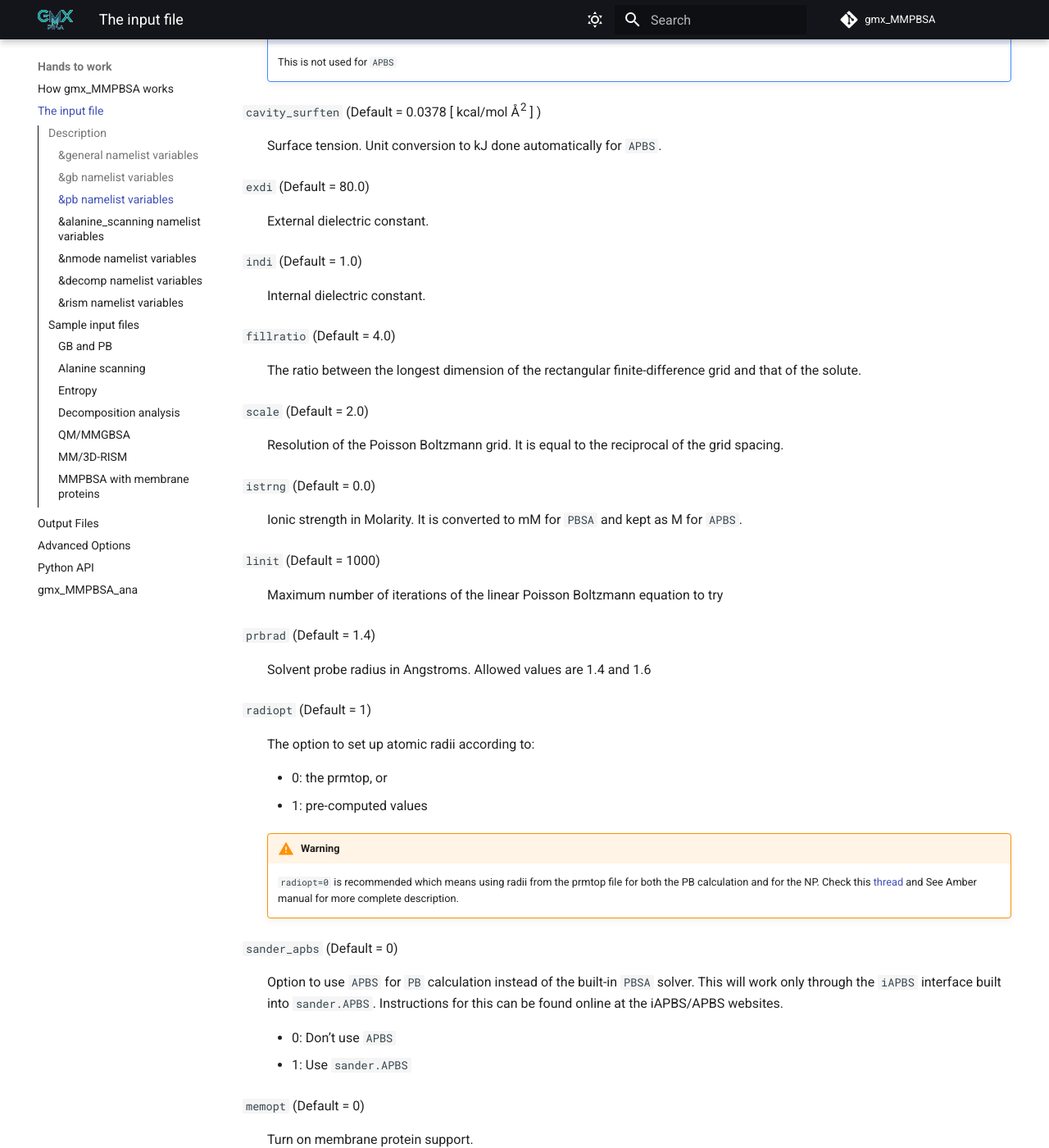
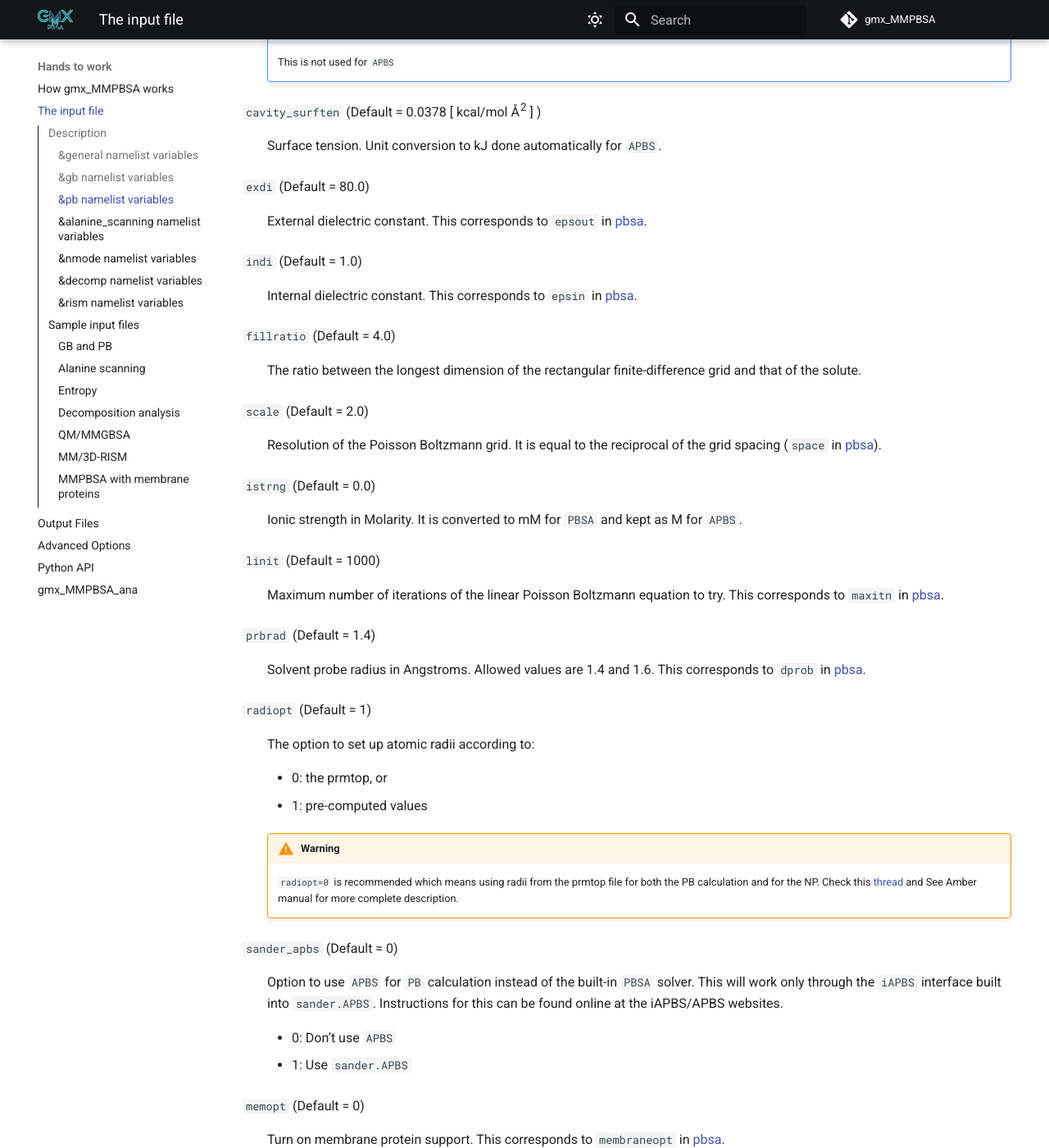
Before and after one commit to Valdes-Tresanco-MS/gmx_MMPBSA, an MkDocs documentation site: the page built from docs/input_file.md, in a window 1280 px wide and 1400 px high, scrolled down 11349 px. Shown: the whole window at 82% size. Built offline with MkDocs 1.6.1 and Material for MkDocs 9.7.7, drawn with Linux system fonts in a browser that asks for light colours; comment, search, counter and statistics services are not loaded; some of the changed text lies outside the part shown.

Commit message:
improve PB documentation

```diff
--- a/docs/input_file.md
+++ b/docs/input_file.md
@@ -438,18 +438,18 @@
     works with a lower number of variables compared to **_sander_**. Nevertheless, **_mmpbsa_py_energy_** will suffice
     for most routine applications of PB.
 
-    **_mmpbsa_py_energy_** variables: `inp`, `smoothopt`, `radiopt`, `npbopt`, `solvopt`,
-    `maxitn`, `nfocus`, `fscale`, `epsin`, `epsout`, `istrng`, `dprob`, `iprob`, `accept`, `fillratio`, `space`,
-    `bcopt`, `eneopt`, `cutnb`, `sprob`, `cavity_surften`, `cavity_offset`
+    **_mmpbsa_py_energy_** variables: `inp`, `smoothopt`, `radiopt`, `npbopt`, `solvopt`, `maxitn (linit)`, `nfocus`,
+    `fscale`, `epsin (indi)`, `epsout (exdi)`, `istrng`, `dprob (prbrad)`, `iprob`, `accept`, `fillratio`,
+    `space (1/scale)`, `bcopt`, `eneopt`, `cutnb`, `sprob`, `cavity_surften`, `cavity_offset`
 
     On the other hand, **_sander_** offers access to all [pbsa][5] functionalities.
 
-    **_sander_** variables: `ntb`, `cut`, `nsnb`, `imin`, `maxcyc`, `ipb`, `inp`, `ioutfm`, `ntx`, `epsin`, `epsout`,
-    `istrng`, `radiopt`, `sprob`, `dprob`, `space`, `maxitn`, `cavity_surften`, `cavity_offset`, `fillratio`,
-    `epsmem`, `membraneopt`, `sasopt`, `mthick`, `maxarcdot`, `solvopt`, `nfocus`, `bcopt`, `eneopt`, `frcopt`,
-    `cutfd`, `cutnb`, `mctrdz`, `poretype`, `npbverb`, `npbopt`, `pbtemp0`, `iprob`, `arcres`, `mprob`, `accept`,
-    `nbuffer`, `npbgrid`, `scalec`, `nsnba`, `phiout`, `phiform`, `decompopt`, `use_rmin`, `vprob`, `rhow_effect`,
-    `use_sav`, `maxsph`
+    **_sander_** variables: `ntb`, `cut`, `nsnb`, `imin`, `maxcyc`, `ipb`, `inp`, `ioutfm`, `ntx`, `epsin (indi)`,
+    `epsout (exdi)`, `istrng`, `radiopt`, `sprob`, `dprob (prbrad)`, `space (1/scale)`, `maxitn (linit)`,
+    `cavity_surften`, `cavity_offset`, `fillratio`, `epsmem (emen)`, `membraneopt (memopt)`, `sasopt`, `mthick`,
+    `maxarcdot`, `solvopt`, `nfocus`, `bcopt`, `eneopt`, `frcopt`, `cutfd`, `cutnb`, `mctrdz`, `poretype`, `npbverb`,
+    `npbopt`, `pbtemp0`, `iprob`, `arcres`, `mprob`, `accept`, `nbuffer`, `npbgrid`, `scalec`, `nsnba`, `phiout`,
+    `phiform`, `decompopt`, `use_rmin`, `vprob`, `rhow_effect`, `use_sav`, `maxsph`
 
     Hereafter, a selected group of variables is presented, which should suffice for most PB calculations.  The default
     values for these parameters are appropriate for most calculations on solvated molecular systems. Also note that
@@ -493,25 +493,26 @@
 :   Surface tension. Unit conversion to kJ done automatically for `APBS`.
 
 `exdi` (Default = 80.0)
-:   External dielectric constant.
+:   External dielectric constant. This corresponds to `epsout` in [pbsa][5].
 
 `indi` (Default = 1.0)
-:   Internal dielectric constant.
+:   Internal dielectric constant. This corresponds to `epsin` in [pbsa][5].
 
 `fillratio` (Default = 4.0)
 :   The ratio between the longest dimension of the rectangular finite-difference grid and that of the solute.
 
 `scale` (Default = 2.0)
-:   Resolution of the Poisson Boltzmann grid. It is equal to the reciprocal of the grid spacing.
+:   Resolution of the Poisson Boltzmann grid. It is equal to the reciprocal of the grid spacing (`space` in [pbsa][5]).
 
 `istrng` (Default = 0.0)
 :   Ionic strength in Molarity. It is converted to mM for `PBSA` and kept as M for `APBS`.
 
 `linit` (Default = 1000)
-:   Maximum number of iterations of the linear Poisson Boltzmann equation to try
+:   Maximum number of iterations of the linear Poisson Boltzmann equation to try. This corresponds to `maxitn`
+    in [pbsa][5].
 
 `prbrad` (Default = 1.4)
-:   Solvent probe radius in Angstroms. Allowed values are 1.4 and 1.6
+:   Solvent probe radius in Angstroms. Allowed values are 1.4 and 1.6. This corresponds to `dprob` in [pbsa][5].
 
 `radiopt` (Default = 1)
 :   The option to set up atomic radii according to:
@@ -532,10 +533,10 @@
     * 1: Use `sander.APBS`
 
 `memopt` (Default = 0)
-:   Turn on membrane protein support.
+:   Turn on membrane protein support. This corresponds to `membraneopt` in [pbsa][5].
 
 `emem` (Default = 1.0)
-:   Membrane dielectric constant.
+:   Membrane dielectric constant. This corresponds to `epsmem` in [pbsa][5].
 
 `mthick` (Default = 40.0)
 :   Membrane thickness.
```
